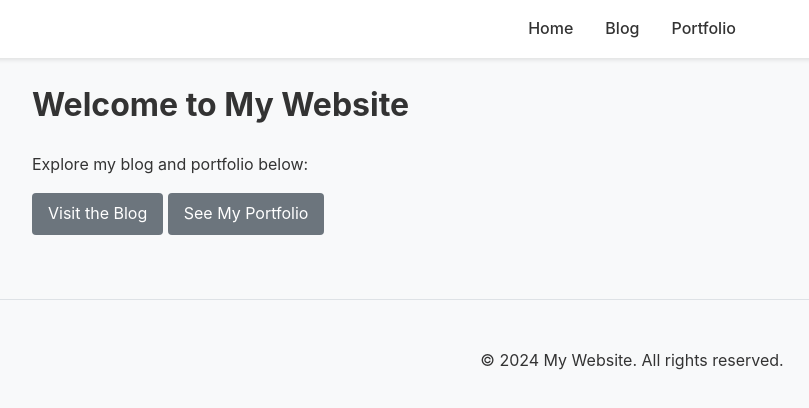
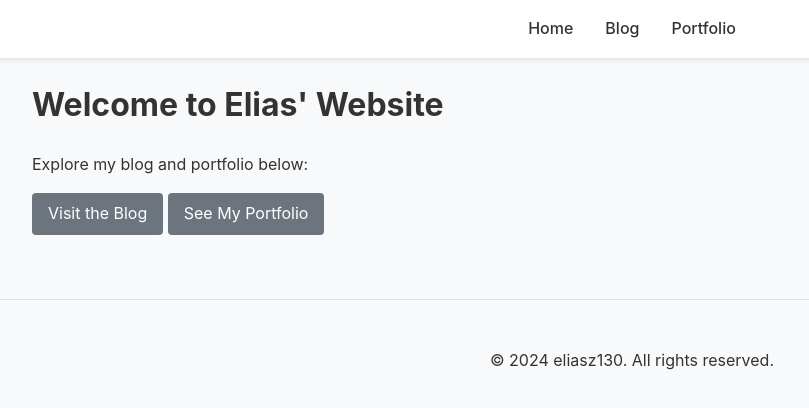
Before and after one commit to eliasz130/eliasz130.github.io, a plain HTML site: page index.html in a window 1280 px wide. Shown: the whole page, without its empty margins (8-817 px from the left). Drawn offline with Linux system fonts and the light colour scheme.

Commit message:
Change naming

```diff
--- a/index.html
+++ b/index.html
@@ -3,7 +3,7 @@
 <head>
     <meta charset="UTF-8">
     <meta name="viewport" content="width=device-width, initial-scale=1.0">
-    <title>Welcome to My Website</title>
+    <title>Elias' Website</title>
     <link rel="stylesheet" href="../static/styles.css">
 </head>
 <body>
@@ -20,7 +20,7 @@
 
     <!-- Main Content -->
     <div class="container">
-        <h1>Welcome to My Website</h1>
+        <h1>Welcome to Elias' Website</h1>
         <p>Explore my blog and portfolio below:</p>
         <nav>
             <a href="blog/index.html" class="btn btn-back">Visit the Blog</a>
@@ -30,7 +30,7 @@
 
     <!-- Footer -->
     <footer class="footer">
-        <p>&copy; 2024 My Website. All rights reserved.</p>
+        <p>&copy; 2024 eliasz130. All rights reserved.</p>
     </footer>
 </body>
 </html>
```
Also changed, not shown: blog/index.html (+3 -3 lines), blog/social-security-leak.html (+2 -2 lines), blog/tp-link-investigation.html (+2 -2 lines), portfolio/index.html (+2 -2 lines), portfolio/project1.html (+2 -2 lines), portfolio/project2.html (+2 -2 lines).
